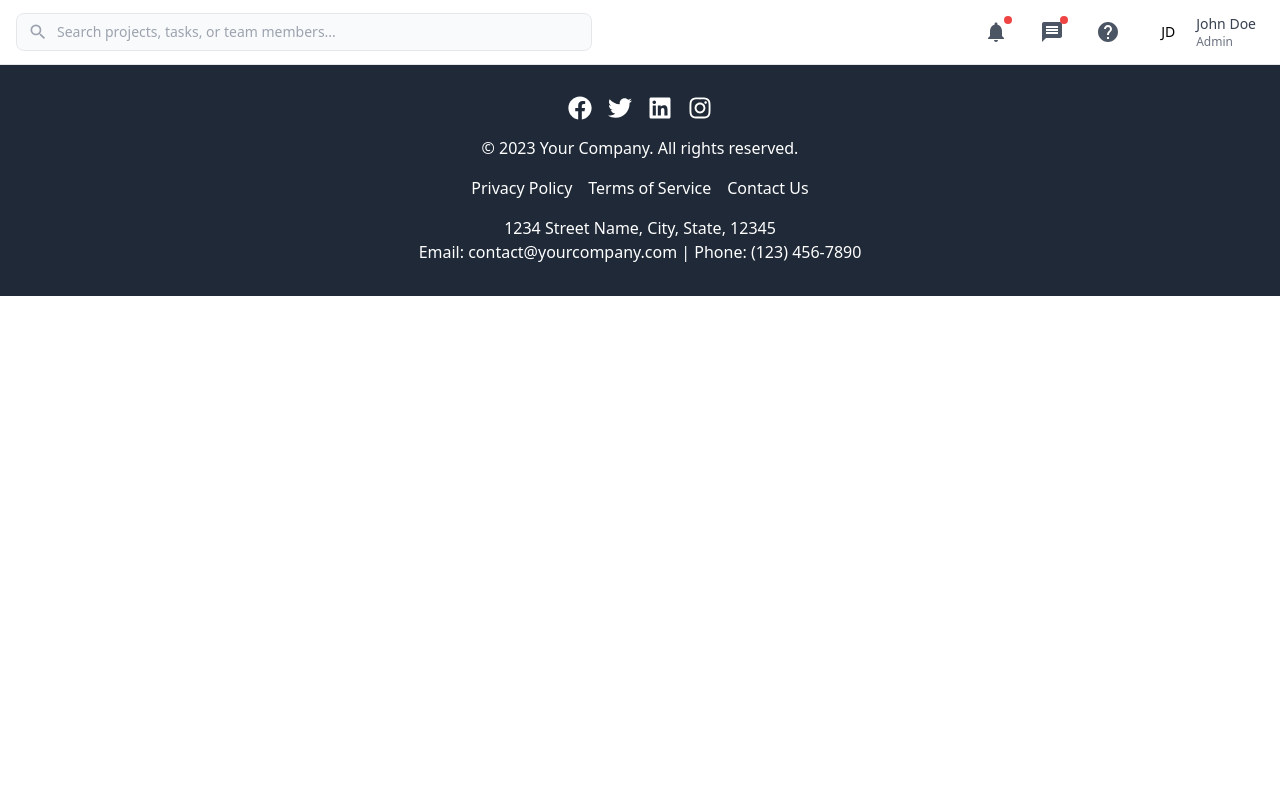
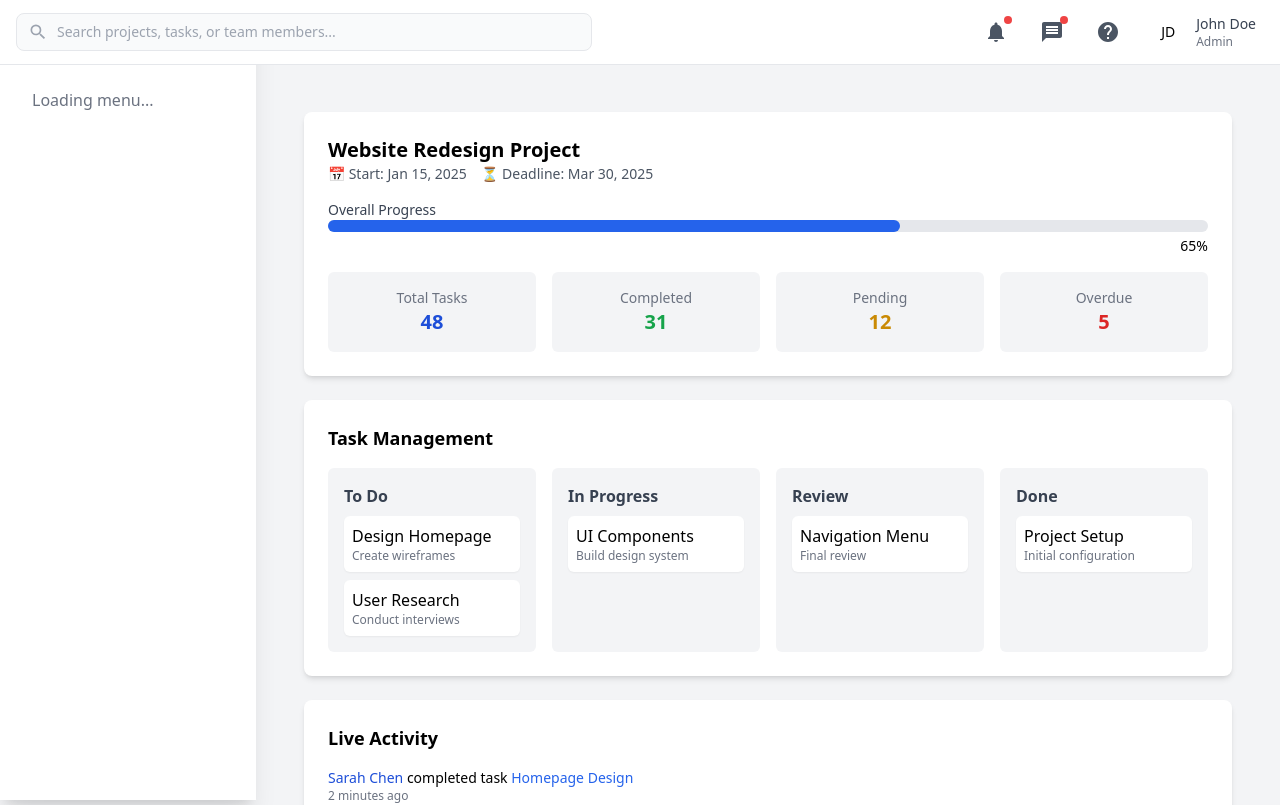
Before and after one commit to gaurav0330/project-management-tool, a React (Vite) app in the folder frontend/: page /projectDashboard in a window 1280 px wide. Before the commit this address led to /unauthorized. Shown: the top 805 px of the page. Built offline with nearby package versions, Linux system fonts and the light colour scheme; sample sign-in values are in the browser's storage.

Commit message:
fronted sidebar

```diff
--- a/frontend/src/App.jsx
+++ b/frontend/src/App.jsx
@@ -43,8 +43,6 @@ function App() {
           <Route path="/login" element={<LoginPage />} />
           {/* <Route path="/" element={< />} /> */}
 
-          {/* 🔴 Protected Routes */}
-
           {/* Project Manager Only */}
           <Route path="/projectDashboard" element={<ProtectedRoute allowedRoles={["Project_Manager"]}><ProjectDashboard /></ProtectedRoute>} />
           <Route path="/createproject" element={<ProtectedRoute allowedRoles={["Project_Manager"]}><CreateProjectPage /></ProtectedRoute>} />
--- a/frontend/src/components/Other/sideBar.jsx
+++ b/frontend/src/components/Other/sideBar.jsx
@@ -1,27 +1,17 @@
 import { useState, useEffect } from "react";
 import React from "react";
-import { useNavigate } from "react-router-dom";
-import {
-  MdDashboard,
-  MdAssignment,
-  MdPeople,
-  MdInsights,
-  MdBarChart,
-  MdFolderOpen,
-  MdDescription,
-  MdTimeline,
-  MdMenu,
-  MdClose,
-} from "react-icons/md";
+import { MdDashboard, MdAssignment, MdPeople, MdInsights, MdBarChart, MdFolderOpen, MdDescription, MdTimeline, MdMenu, MdClose } from "react-icons/md";
 
 const Sidebar = ({ setActiveComponent }) => {
   const [isOpen, setIsOpen] = useState(false);
-  const [userRole, setUserRole] = useState("");
+  const [userRole, setUserRole] = useState(null); // Start with null to ensure proper fetching
 
   useEffect(() => {
-    // Fetch role from localStorage or API
-    const role = localStorage.getItem("userRole") || "Team_Member"; // Default role
-    setUserRole(role);
+    const storedUser = JSON.parse(localStorage.getItem("user"));
+    console.log("Stored Role:", storedUser?.role); // Debugging
+    if (storedUser?.role) {
+      setUserRole(storedUser.role);
+    }
   }, []);
 
   // Role-Based Sidebar Items
@@ -33,17 +23,17 @@ const Sidebar = ({ setActiveComponent }) => {
           { name: "Add Project", icon: MdDashboard, component: "addproject" },
           { name: "Task Approval", icon: MdAssignment, component: "taskapproval" },
           { name: "Dashboard", icon: MdDashboard, component: "overview" },
-          { name: "Analytics", icon: MdInsights },
-          { name: "Reports", icon: MdBarChart },
+          { name: "Analytics", icon: MdInsights, component: "analytics" },
+          { name: "Reports", icon: MdBarChart, component: "reports" },
         ],
       },
       {
         category: "Project Management",
         items: [
-          { name: "Projects", icon: MdFolderOpen },
+          { name: "Projects", icon: MdFolderOpen, component: "projects" },
           { name: "Tasks", icon: MdAssignment, component: "tasks" },
-          { name: "Timeline", icon: MdTimeline },
-          { name: "Documents", icon: MdDescription },
+          { name: "Timeline", icon: MdTimeline, component: "timeline" },
+          { name: "Documents", icon: MdDescription, component: "documents" },
         ],
       },
       {
@@ -60,13 +50,13 @@ const Sidebar = ({ setActiveComponent }) => {
         category: "Overview",
         items: [
           { name: "Dashboard", icon: MdDashboard, component: "overview" },
-          { name: "Analytics", icon: MdInsights },
+          { name: "Analytics", icon: MdInsights, component: "analytics" },
         ],
       },
       {
         category: "Project Management",
         items: [
-          { name: "Projects", icon: MdFolderOpen },
+          { name: "Projects", icon: MdFolderOpen, component: "projects" },
           { name: "Tasks", icon: MdAssignment, component: "tasks" },
         ],
       },
@@ -74,23 +64,24 @@ const Sidebar = ({ setActiveComponent }) => {
     Team_Member: [
       {
         category: "Overview",
-        items: [
-          { name: "Dashboard", icon: MdDashboard, component: "overview" },
-        ],
+        items: [{ name: "Dashboard", icon: MdDashboard, component: "overview" }],
       },
       {
         category: "Tasks",
         items: [
           { name: "My Tasks", icon: MdAssignment, component: "tasks" },
-          { name: "Timeline", icon: MdTimeline },
+          { name: "Timeline", icon: MdTimeline, component: "timeline" },
         ],
       },
     ],
   };
 
+  // Ensure the user role is valid
+  const sidebarMenu = roleBasedMenu[userRole] || [];
+
   return (
     <>
-      {/* Mobile menu button */}
+      {/* Mobile Menu Button */}
       <button
         onClick={() => setIsOpen(!isOpen)}
         className="fixed z-50 p-2 text-white rounded-md top-4 left-4 bg-primary-600 lg:hidden hover:bg-primary-700"
@@ -112,7 +103,8 @@ const Sidebar = ({ setActiveComponent }) => {
         {/* Navigation */}
         <div className="flex-1 overflow-y-auto">
           <nav className="px-4 py-4">
-            {roleBasedMenu[userRole]?.map((category, categoryIndex) => (
+            {sidebarMenu.length > 0 ? (
+              sidebarMenu.map((category, categoryIndex) => (
                 <div key={categoryIndex} className="mb-6">
                   <h2 className="px-4 mb-3 text-xs font-semibold tracking-wider text-gray-400 uppercase">
                     {category.category}
@@ -127,13 +119,16 @@ const Sidebar = ({ setActiveComponent }) => {
                         }}
                         className="flex items-center w-full px-4 py-2.5 text-sm text-gray-600 transition-colors duration-200 rounded-lg hover:bg-primary-50 hover:text-primary-600 group"
                       >
-                      <item.icon className="w-5 h-5 mr-3" />
+                        {React.createElement(item.icon, { className: "w-5 h-5 mr-3" })}
                         <span className="font-medium">{item.name}</span>
                       </button>
                     ))}
                   </div>
                 </div>
-            ))}
+              ))
+            ) : (
+              <p className="px-4 py-2 text-gray-500">Loading menu...</p>
+            )}
           </nav>
         </div>
       </div>
--- a/frontend/src/components/protectedRoute.jsx
+++ b/frontend/src/components/protectedRoute.jsx
@@ -9,10 +9,10 @@ const ProtectedRoute = ({ children, allowedRoles }) => {
   // Redirect if not logged in
   if (!token) return <Navigate to="/login" />;
 
-  // Redirect if user role is not allowed
-  if (allowedRoles && !allowedRoles.includes(userRole)) {
-    return <Navigate to="/unauthorized" />;  // ✅ Redirect unauthorized users
-  }
+  // // Redirect if user role is not allowed
+  // if (allowedRoles && !allowedRoles.includes(userRole)) {
+  //   return <Navigate to="/unauthorized" />;  // ✅ Redirect unauthorized users
+  // }
 
   return children;
 };
--- a/frontend/src/pages/TeamLead/teamLeadDashboard.jsx
+++ b/frontend/src/pages/TeamLead/teamLeadDashboard.jsx
@@ -52,6 +52,7 @@ const TeamLeadDashboard = () => {
   return (
     <div className="max-w-6xl mx-auto p-6">
       <Header />
+
       <Filters search={search} setSearch={setSearch} statusFilter={statusFilter} setStatusFilter={setStatusFilter} />
       <ProjectList projects={filteredProjects} />
     </div>
```
Lines whose indentation alone changed are shown as unchanged.
